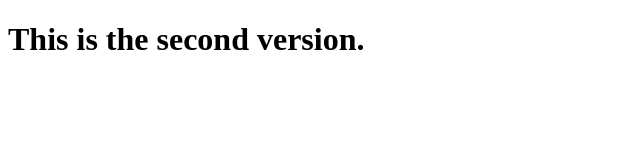
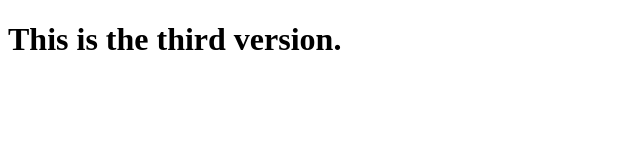
Before and after one commit to SunetraSalunkhe/My_Repo, a plain HTML site: page index.html in a window 1280 px wide. Shown: the whole page, without its empty margins (0-640 px from the left). Drawn offline with Linux system fonts and the light colour scheme.

Commit message:
version-v3

```diff
--- a/index.html
+++ b/index.html
@@ -6,6 +6,6 @@
     <title>Document</title>
 </head>
 <body>
-    <h1>This is the second version.</h1>
+    <h1>This is the third version.</h1>
 </body>
 </html>
```
